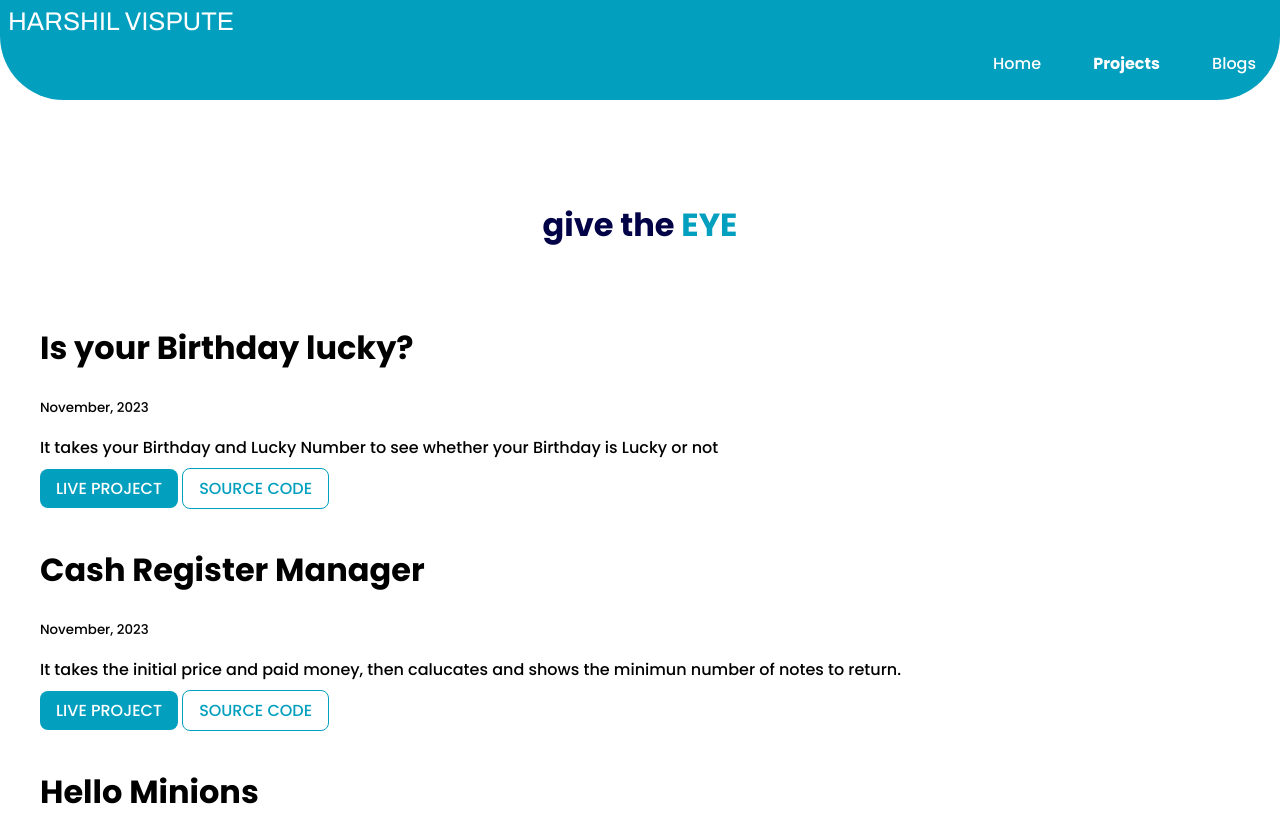
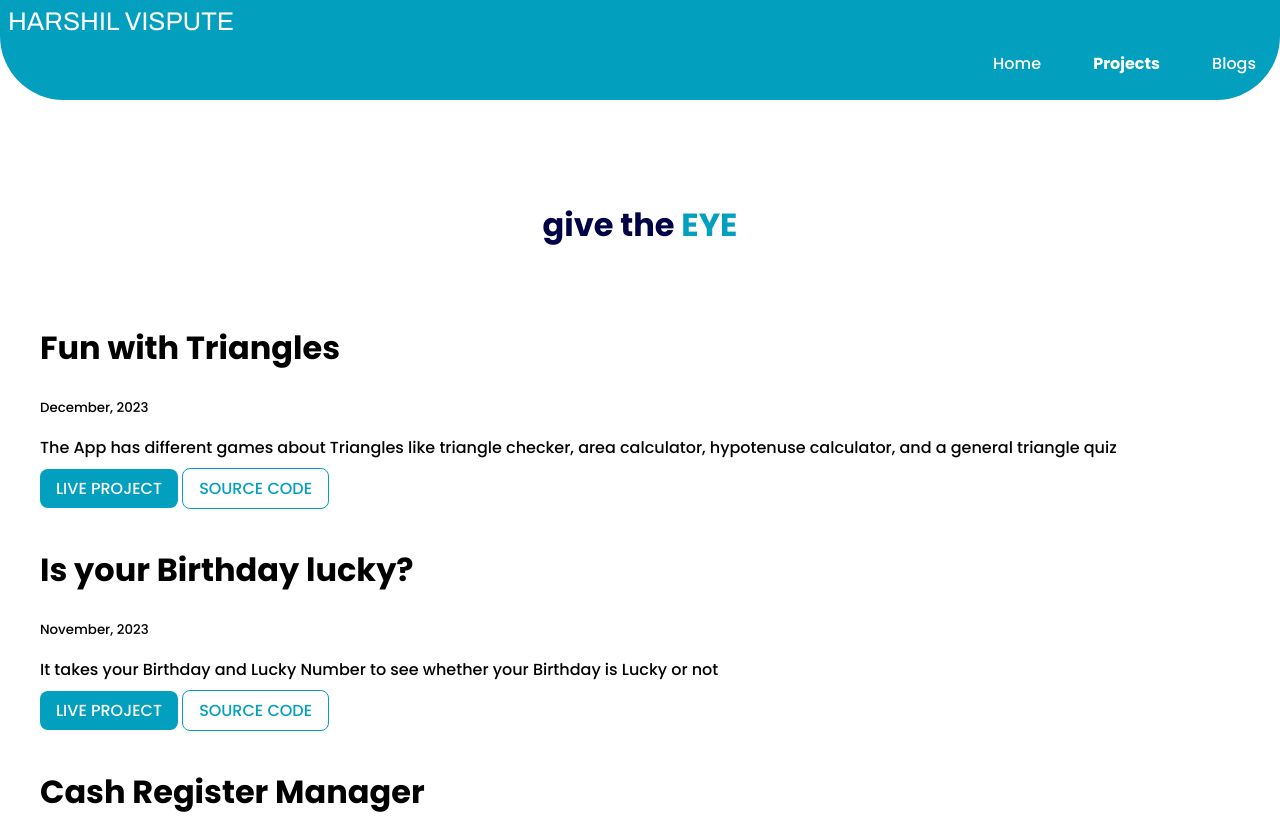
Before and after one commit to harshil114/harshil-vispute-portfolio, a plain HTML site: page projects.html in a window 1280 px wide. Shown: the top 819 px of the page. Drawn offline with Linux system fonts and the light colour scheme.

Commit message:
Update project.html

```diff
--- a/projects.html
+++ b/projects.html
@@ -30,6 +30,14 @@
 
     <ul class="list-non-bullet" reversed>
         <!-- <ul class="list-non-bullet nav-pills"> -->
+
+        <li class="project">
+            <h1>Fun with Triangles</h1>
+            <small>December, 2023</small>
+            <p>The App has different games about Triangles like triangle checker, area calculator, hypotenuse calculator, and a general triangle quiz</p>
+            <a class="link link-primary" href="https://doyouknowtriangl-hv.netlify.app/">LIVE PROJECT</a>
+            <a class="link link-secondary" href="https://github.com/harshil114/do-you-know-triangles">SOURCE CODE</a>
+        </li>
 
         <li class="project">
             <h1>Is your Birthday lucky?</h1>
```
